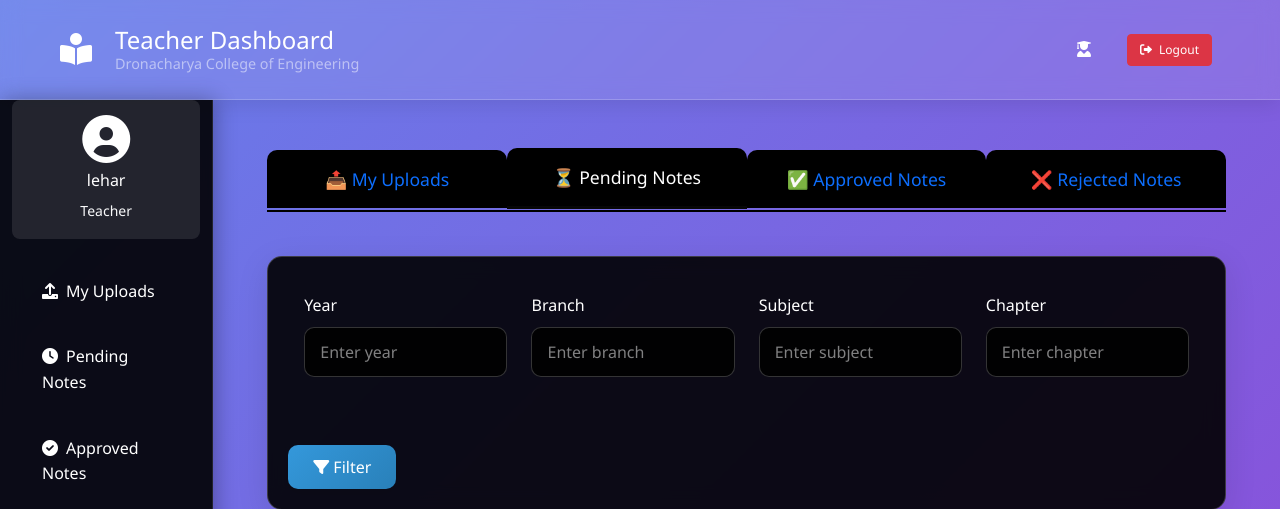
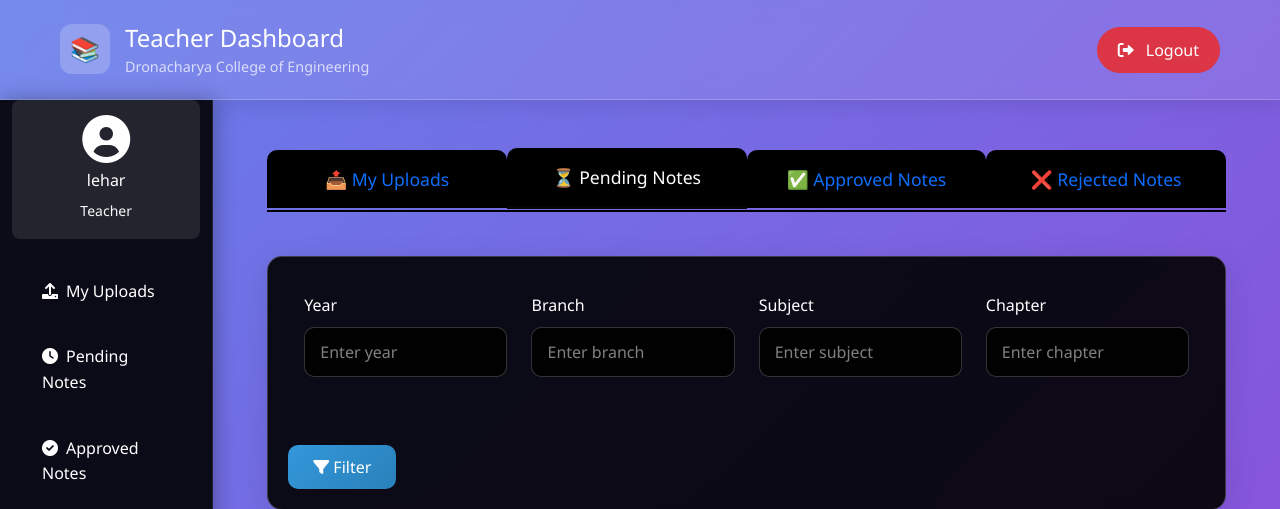
Before and after one commit to ritikarawat07/noteshub, a Django app: page /teacherlogin/teacherdashboard/ in a window 1280 px wide. Shown: the top 509 px of the page. Run offline with Django 5.2, Linux system fonts and the light colour scheme; a user stored in the database is signed in; data comes from the database, SQL or seed files in the repository; both versions use the stored data as it was after the commit.

Commit message:
final changes before deployment

```diff
--- a/noteshub/templates/noteshub/teacherdashboard.html
+++ b/noteshub/templates/noteshub/teacherdashboard.html
@@ -17,6 +17,98 @@
             --light-color: #ecf0f1;
         }
 
+        /* Header Styles */
+        .header {
+            background: rgba(0, 0, 0, 0.9);
+            backdrop-filter: blur(10px);
+            color: white;
+            padding: 1rem 0;
+            box-shadow: 0 4px 20px rgba(0, 0, 0, 0.1);
+            border-bottom: 1px solid rgba(255, 255, 255, 0.2);
+        }
+
+        .header-content {
+            max-width: 1400px;
+            margin: 0 auto;
+            padding: 0 20px;
+            display: flex;
+            justify-content: space-between;
+            align-items: center;
+        }
+
+        .logo {
+            display: flex;
+            align-items: center;
+            gap: 15px;
+        }
+
+        .logo-icon {
+            width: 50px;
+            height: 50px;
+            background: rgba(255, 255, 255, 0.2);
+            border-radius: 12px;
+            display: flex;
+            align-items: center;
+            justify-content: center;
+            font-size: 24px;
+        }
+
+        .logo-text h1 {
+            font-size: 24px;
+            margin-bottom: 5px;
+            color: white;
+        }
+
+        .logo-text p {
+            font-size: 14px;
+            opacity: 0.9;
+            color: rgba(255, 255, 255, 0.8);
+            margin: 0;
+        }
+
+        .header-actions {
+            display: flex;
+            align-items: center;
+            gap: 20px;
+        }
+
+        .user-info {
+            display: flex;
+            align-items: center;
+            gap: 10px;
+            background: rgba(255, 255, 255, 0.1);
+            padding: 10px 15px;
+            border-radius: 25px;
+        }
+
+        .user-avatar {
+            width: 35px;
+            height: 35px;
+            background: rgba(255, 255, 255, 0.2);
+            border-radius: 50%;
+            display: flex;
+            align-items: center;
+            justify-content: center;
+            font-size: 16px;
+        }
+
+        .btn-outline-light {
+            border: 1px solid #dc3545;
+            color: white;
+            background-color: #dc3545;
+            transition: transform 0.3s ease;
+            border-radius: 25px;
+            padding: 10px 20px;
+            display: flex;
+            align-items: center;
+            gap: 8px;
+        }
+
+        .btn-outline-light:hover {
+            transform: translateY(-2px);
+            background-color: #dc3545;
+            color: white;
+        }
         body {
             font-family: 'Segoe UI', Tahoma, Geneva, Verdana, sans-serif;
             background: linear-gradient(135deg, #667eea 0%,rgb(144, 72, 215) 100%);
@@ -487,27 +579,24 @@
     </style>
 </head>
 <body>
-    <nav class="header" style="height: 100px;">
+    <!-- Header -->
+    <header class="header">
         <div class="header-content">
             <div class="logo">
-                <i class="fas fa-book-reader me-2 text-white" style="font-size: 2rem;"></i>
+                <div class="logo-icon">📚</div>
                 <div class="logo-text">
-                    <h2 class="text-white mb-0">Teacher Dashboard</h2>
-                    <p class="text-white-50 mb-0">Dronacharya College of Engineering</p>
+                    <h1>Teacher Dashboard</h1>
+                    <p>Dronacharya College of Engineering</p>
                 </div>
             </div>
-            <div class="user-info">
-                <span class="text-white">
-                    <i class="fas fa-user-graduate me-1 text-white"></i>
-                    {{ user.get_full_name }}
-                </span>
-                <a href="{% url 'logout' %}" class="btn btn-danger btn-sm ms-3">
-                    <i class="fas fa-sign-out-alt me-1"></i>
-                    Logout
-                </a>
-            </div>
+            <a href="{% url 'logout' %}" class="btn btn-outline-light" onclick="event.preventDefault(); document.getElementById('logout-form').submit();">
+                <i class="fas fa-sign-out-alt me-1"></i> Logout
+            </a>
+            <form id="logout-form" action="{% url 'logout' %}" method="POST" style="display: none;">
+                {% csrf_token %}
+                </form>
         </div>
-    </nav>
+    </header>
 
     <div class="container-fluid">
         <div class="row">
```
Also changed, not shown: collegenotes/db.sqlite3.
